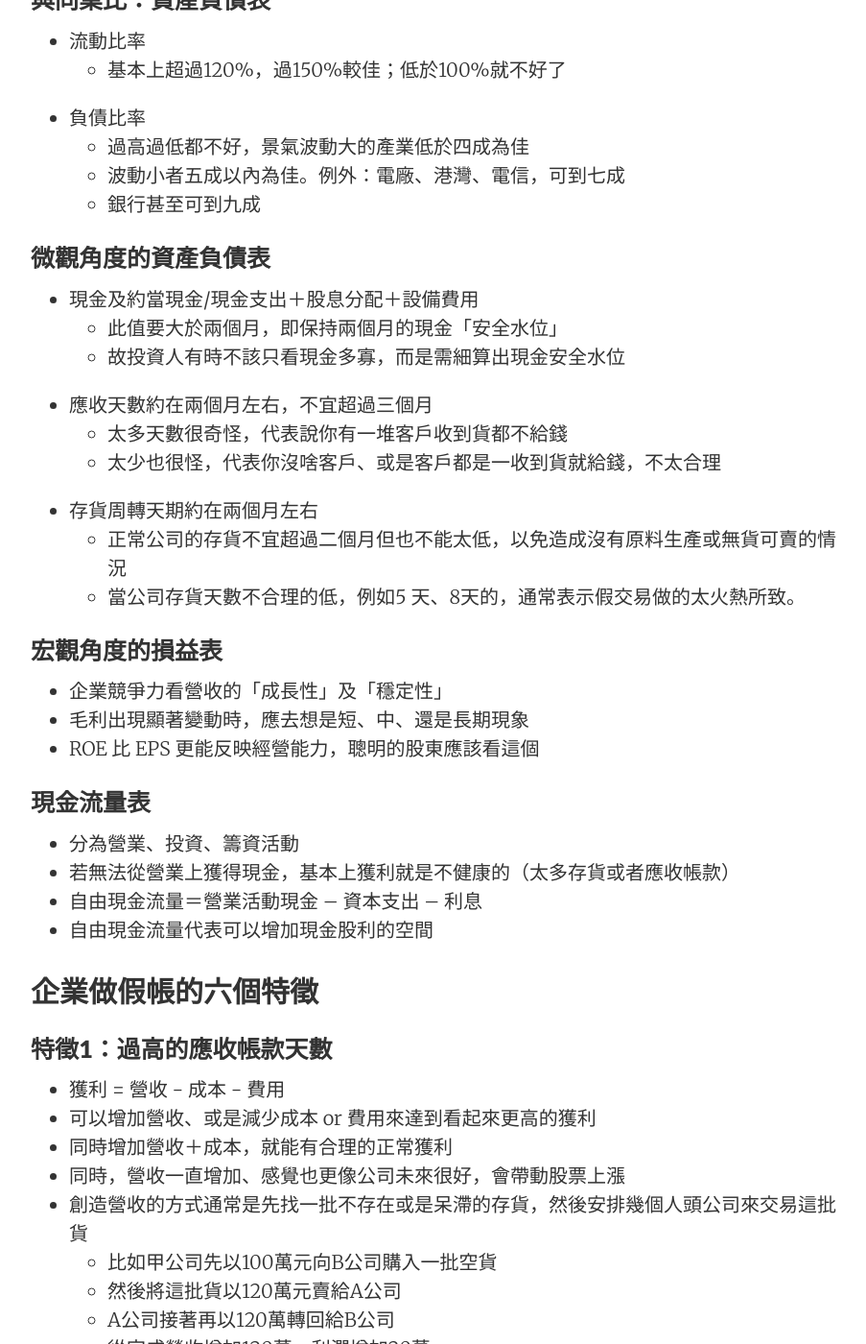
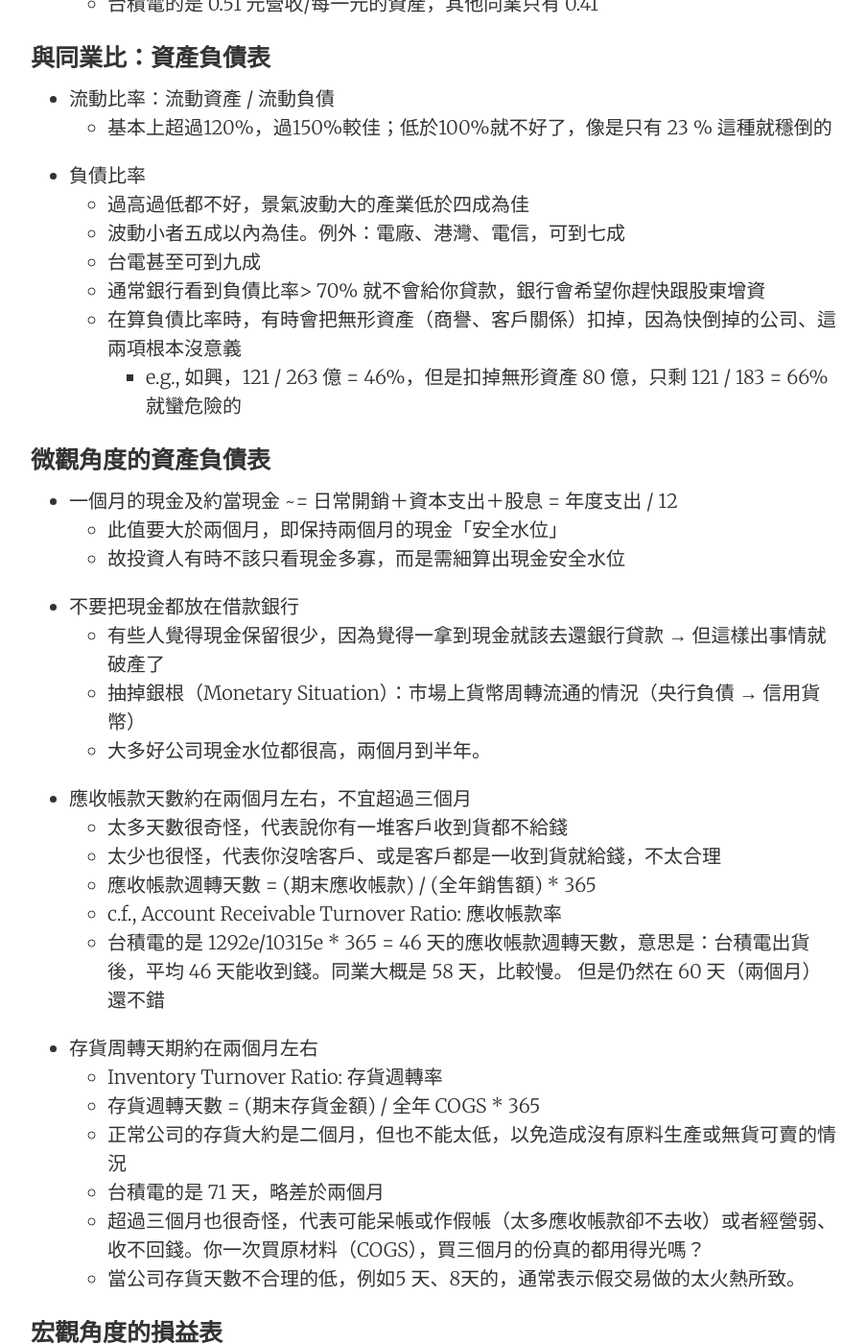
Before and after one commit to AdrianHsu/AdrianHsu.github.io, a Jekyll site: the page built from _posts/2020-09-25-finan-statement.md, in a window 1280 px wide and 1400 px high, scrolled down 4792 px. Shown: the whole window at 96% size, without its empty margins (188-1091 px from the left). Built offline with Jekyll 4.4.1, drawn with Linux system fonts in a browser that asks for light colours; nearby versions of some CDN libraries; comment, search, counter and statistics services are not loaded; some of the changed text lies outside the part shown.

Commit message:
[UPDATED] Sun Sep 27 10:03:39 PDT 2020 :bulb:

```diff
--- a/_posts/2020-09-25-finan-statement.md
+++ b/_posts/2020-09-25-finan-statement.md
@@ -132,33 +132,49 @@ ROA = Net Income / Assets
   - 零售業：現金、存貨
   - 電玩產業：現金、應收帳款、其他應收款
   - 晶圓代工業（資本與技術密集）：「不動產、產房及設備」、現金
+    - 台積電不動產 51% 現金 28%，幾乎是 80% 資產
     - 其實公司手上持有較多的現金，在景氣佳時可投資技術與規模
     - 不佳時也較有利渡過，故現金為一重要指標
-- 「設備」→「現金」→「應收」→「存貨」可為一循環，階為日常營運必備的資產
+- 「設備」→「現金」→「應收」→「存貨」可為一循環，為製造業日常營運必備的資產
   - 有設備才能研發，有現金才能調度，有應收帳款代表銷貨後客戶還沒給錢，有存貨代表有材料或是有做好的產品的庫存。
   - 台積電此四項佔了 90% →  資產大多用於營運所需
   - 除了這四類以外的資產，則是要越少越好，如：商譽、客戶關係等虛資產
 - 資產運用效能：年營收 / 平均資產總額（[年初＋年末]/2）
+  - 台積電的是 0.51 元營收/每一元的資產，其他同業只有 0.41
 
 ### 與同業比：資產負債表
 
-- 流動比率
-  - 基本上超過120%，過150%較佳；低於100%就不好了
+- 流動比率：流動資產 / 流動負債
+  - 基本上超過120%，過150%較佳；低於100%就不好了，像是只有 23 % 這種就穩倒的
 - 負債比率
   - 過高過低都不好，景氣波動大的產業低於四成為佳
   - 波動小者五成以內為佳。例外：電廠、港灣、電信，可到七成
-  - 銀行甚至可到九成
+  - 台電甚至可到九成
+  - 通常銀行看到負債比率> 70% 就不會給你貸款，銀行會希望你趕快跟股東增資
+  - 在算負債比率時，有時會把無形資產（商譽、客戶關係）扣掉，因為快倒掉的公司、這兩項根本沒意義
+    - e.g., 如興，121 / 263 億 = 46%，但是扣掉無形資產 80 億，只剩 121 / 183 = 66% 就蠻危險的
 
 ### 微觀角度的資產負債表
 
-- 現金及約當現金/現金支出＋股息分配＋設備費用
+- 一個月的現金及約當現金  ~= 日常開銷＋資本支出＋股息 = 年度支出 / 12
   - 此值要大於兩個月，即保持兩個月的現金「安全水位」
   - 故投資人有時不該只看現金多寡，而是需細算出現金安全水位
-- 應收天數約在兩個月左右，不宜超過三個月
+- 不要把現金都放在借款銀行
+  - 有些人覺得現金保留很少，因為覺得一拿到現金就該去還銀行貸款 → 但這樣出事情就破產了
+  - 抽掉銀根（Monetary Situation）：市場上貨幣周轉流通的情況（央行負債 → 信用貨幣）
+  - 大多好公司現金水位都很高，兩個月到半年。
+- 應收帳款天數約在兩個月左右，不宜超過三個月
   - 太多天數很奇怪，代表說你有一堆客戶收到貨都不給錢
   - 太少也很怪，代表你沒啥客戶、或是客戶都是一收到貨就給錢，不太合理
+  - 應收帳款週轉天數 = (期末應收帳款) / (全年銷售額) * 365
+  - c.f., Account Receivable Turnover Ratio: 應收帳款率
+  - 台積電的是 1292e/10315e * 365 = 46 天的應收帳款週轉天數，意思是：台積電出貨後，平均 46 天能收到錢。同業大概是 58 天，比較慢。 但是仍然在 60 天（兩個月）還不錯
 - 存貨周轉天期約在兩個月左右
-  - 正常公司的存貨不宜超過二個月但也不能太低，以免造成沒有原料生產或無貨可賣的情況
+  - Inventory Turnover Ratio: 存貨週轉率
+  - 存貨週轉天數 = (期末存貨金額) / 全年 COGS * 365
+  - 正常公司的存貨大約是二個月，但也不能太低，以免造成沒有原料生產或無貨可賣的情況
+  - 台積電的是 71 天，略差於兩個月
+  - 超過三個月也很奇怪，代表可能呆帳或作假帳（太多應收帳款卻不去收）或者經營弱、收不回錢。你一次買原材料（COGS），買三個月的份真的都用得光嗎？
   - 當公司存貨天數不合理的低，例如5 天、8天的，通常表示假交易做的太火熱所致。
 
 ### 宏觀角度的損益表
```
